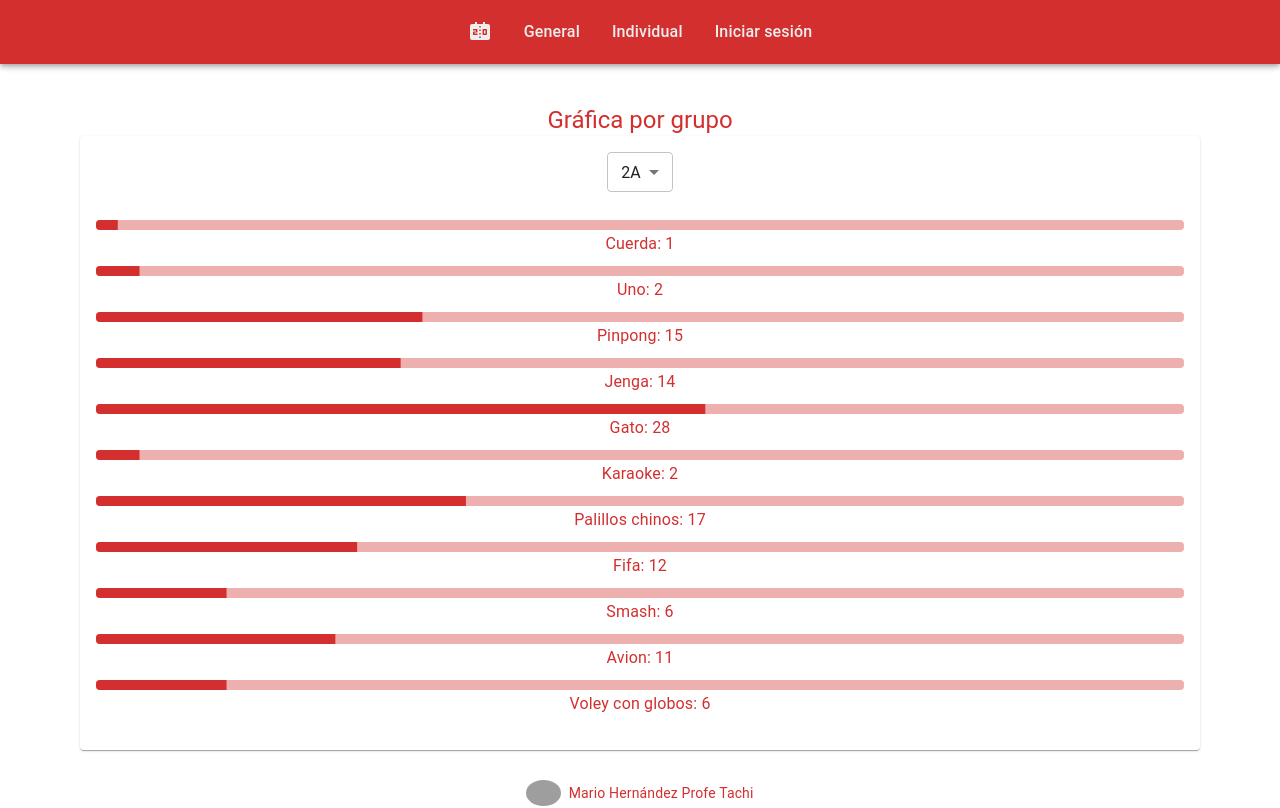
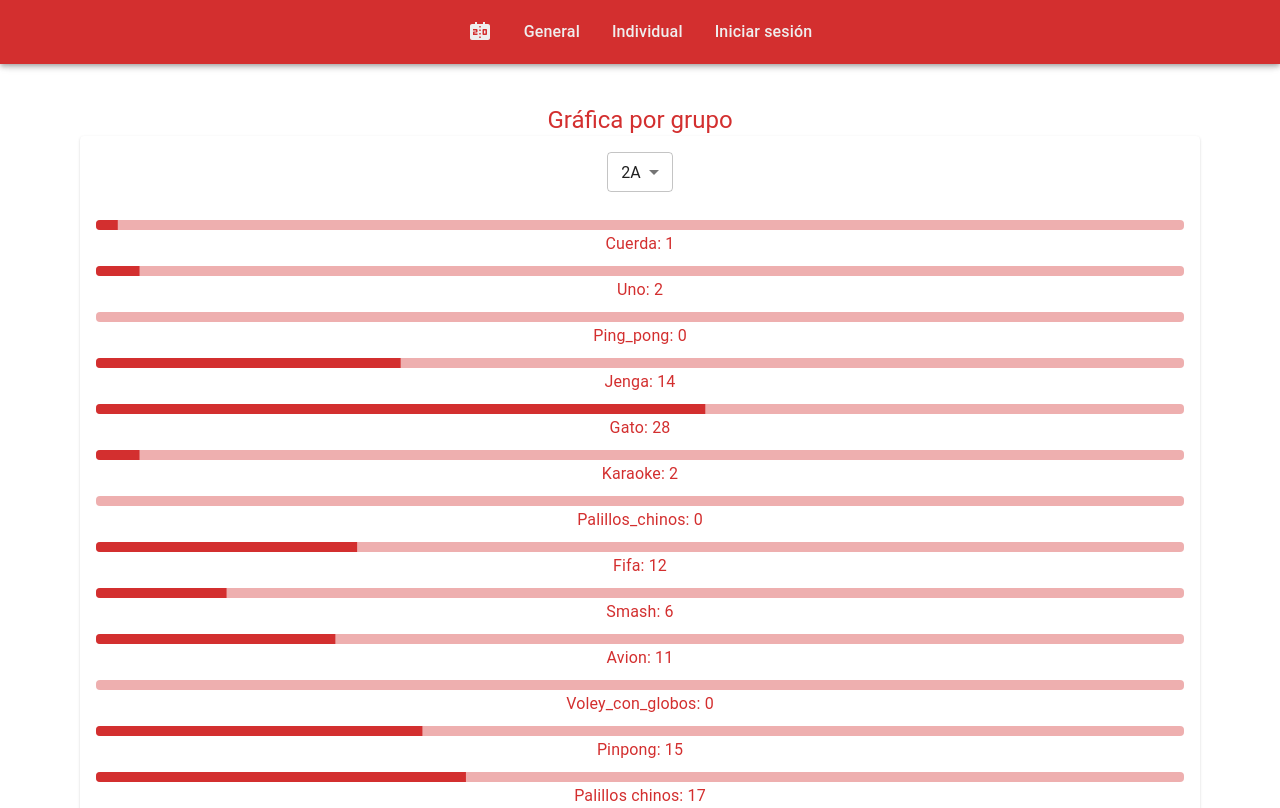
Before and after one commit to AxMar1221/app-dia-nino, a React (Vite) app: page /infoI in a window 1280 px wide. Shown: the top 808 px of the page. Built offline with nearby package versions, Linux system fonts and the light colour scheme; grey boxes are pictures that could not be loaded.

Commit message:
new data

```diff
--- a/src/Components/Pages/GrafIndiApp.jsx
+++ b/src/Components/Pages/GrafIndiApp.jsx
@@ -9,7 +9,7 @@ export const GrafIndiApp = () => {
     setSelectedGroup(event.target.value);
   };
 
-  const selectedGroupData = updatedData.find(item => item.group === selectedGroup);
+  const selectedGroupData = updatedData.find(item => item.grupo === selectedGroup);
 
   return (
     <div className='container mt-5'>
@@ -27,13 +27,13 @@ export const GrafIndiApp = () => {
             style={{ marginBottom: '20px' }}
           >
             {updatedData.map((item) => (
-              <MenuItem key={item.group} value={item.group}>{item.group}</MenuItem>
+              <MenuItem key={item.grupo} value={item.grupo}>{item.grupo}</MenuItem>
             ))}
           </Select>
           <Grid container direction='row' alignItems='flex-end' rowSpacing={1} columnSpacing={{ xs: 1, sm: 2, md: 3 }}>
             {selectedGroupData && Object.entries(selectedGroupData).map(([key, value], index, array) => (
               <Grid item key={key} className='progressBar' style={{ display: 'flex', flexDirection: 'column', alignItems: 'center' }}>
-                {(key !== 'group' && index !== array.length - 1) && ( // Evita imprimir el último dato
+                {(key !== 'grupo' && index !== array.length - 1) && ( // Evita imprimir el último dato
                   <>
                     <LinearProgress color='error' variant="determinate" value={(value / 50) * 100} sx={{ width: '100%', height: 10, borderRadius: 1 }} />
                     <Typography variant='subtitle1' color='error' >{`${key.charAt(0).toUpperCase() + key.slice(1)}: ${value}`}</Typography>
--- a/src/Components/Pages/GraficaApp.jsx
+++ b/src/Components/Pages/GraficaApp.jsx
@@ -31,9 +31,9 @@ export const GraficaApp = () => {
         <CardContent>
           <Grid container direction='row' alignItems='flex-end' rowSpacing={1} columnSpacing={{ xs: 1, sm: 2, md: 3 }}>
             {rankSort.map((item) => (
-              <Grid item key={item.group} className='progressBar' style={{ display: 'flex', flexDirection: 'column', alignItems: 'center' }}>
+              <Grid item key={item.grupo} className='progressBar' style={{ display: 'flex', flexDirection: 'column', alignItems: 'center' }}>
                 <LinearProgress color='error' variant="determinate" value={(item.points / 250) * 100} sx={{ width: '100%', height: 10, borderRadius: 1 }} />
-                <Typography variant='subtitle1' color='error' elevation={24}>{`${item.group}: ${item.points}`}</Typography>
+                <Typography variant='subtitle1' color='error' elevation={24}>{`${item.grupo}: ${item.points}`}</Typography>
               </Grid>
             ))}
           </Grid>
--- a/src/Components/Pages/data.js
+++ b/src/Components/Pages/data.js
@@ -1,19 +1,19 @@
 export const data = [
-    { group: '2A', points: 100 },
-    { group: '2B', points: 150 },
-    { group: '2C', points: 120 },
-    { group: '2D', points: 180 },
-    { group: '2E', points: 90 },
-    { group: '4A', points: 200 },
-    { group: '4B', points: 130 },
-    { group: '4C', points: 170 },
-    { group: '4D', points: 140 },
-    { group: '4E', points: 160 },
-    { group: '6A', points: 110 },
-    { group: '6B', points: 190 },
-    { group: '6C', points: 80 },
-    { group: '6D', points: 200 },
-    { group: '6E', points: 70 },
+    { grupo: '2A', cuerda: 0, uno: 0, ping_pong: 0, jenga: 0, gato: 0, karaoke: 0, palillos_chinos: 0, fifa: 0, smash: 0, avion: 0, voley_con_globos: 0, points: 0},
+    { grupo: '2B', cuerda: 0, uno: 0, ping_pong: 0, jenga: 0, gato: 0, karaoke: 0, palillos_chinos: 0, fifa: 0, smash: 0, avion: 0, voley_con_globos: 0, points: 0},
+    { grupo: '2C', cuerda: 0, uno: 0, ping_pong: 0, jenga: 0, gato: 0, karaoke: 0, palillos_chinos: 0, fifa: 0, smash: 0, avion: 0, voley_con_globos: 0, points: 0},
+    { grupo: '2D', cuerda: 0, uno: 0, ping_pong: 0, jenga: 0, gato: 0, karaoke: 0, palillos_chinos: 0, fifa: 0, smash: 0, avion: 0, voley_con_globos: 0, points: 0},
+    { grupo: '2E', cuerda: 0, uno: 0, ping_pong: 0, jenga: 0, gato: 0, karaoke: 0, palillos_chinos: 0, fifa: 0, smash: 0, avion: 0, voley_con_globos: 0, points: 0},
+    { grupo: '4A', cuerda: 0, uno: 0, ping_pong: 0, jenga: 0, gato: 0, karaoke: 0, palillos_chinos: 0, fifa: 0, smash: 0, avion: 0, voley_con_globos: 0, points: 0},
+    { grupo: '4B', cuerda: 0, uno: 0, ping_pong: 0, jenga: 0, gato: 0, karaoke: 0, palillos_chinos: 0, fifa: 0, smash: 0, avion: 0, voley_con_globos: 0, points: 0},
+    { grupo: '4C', cuerda: 0, uno: 0, ping_pong: 0, jenga: 0, gato: 0, karaoke: 0, palillos_chinos: 0, fifa: 0, smash: 0, avion: 0, voley_con_globos: 0, points: 0},
+    { grupo: '4D', cuerda: 0, uno: 0, ping_pong: 0, jenga: 0, gato: 0, karaoke: 0, palillos_chinos: 0, fifa: 0, smash: 0, avion: 0, voley_con_globos: 0, points: 0},
+    { grupo: '4E', cuerda: 0, uno: 0, ping_pong: 0, jenga: 0, gato: 0, karaoke: 0, palillos_chinos: 0, fifa: 0, smash: 0, avion: 0, voley_con_globos: 0, points: 0},
+    { grupo: '6A', cuerda: 0, uno: 0, ping_pong: 0, jenga: 0, gato: 0, karaoke: 0, palillos_chinos: 0, fifa: 0, smash: 0, avion: 0, voley_con_globos: 0, points: 0},
+    { grupo: '6B', cuerda: 0, uno: 0, ping_pong: 0, jenga: 0, gato: 0, karaoke: 0, palillos_chinos: 0, fifa: 0, smash: 0, avion: 0, voley_con_globos: 0, points: 0},
+    { grupo: '6C', cuerda: 0, uno: 0, ping_pong: 0, jenga: 0, gato: 0, karaoke: 0, palillos_chinos: 0, fifa: 0, smash: 0, avion: 0, voley_con_globos: 0, points: 0},
+    { grupo: '6D', cuerda: 0, uno: 0, ping_pong: 0, jenga: 0, gato: 0, karaoke: 0, palillos_chinos: 0, fifa: 0, smash: 0, avion: 0, voley_con_globos: 0, points: 0},
+    { grupo: '6E', cuerda: 0, uno: 0, ping_pong: 0, jenga: 0, gato: 0, karaoke: 0, palillos_chinos: 0, fifa: 0, smash: 0, avion: 0, voley_con_globos: 0, points: 0},
   ];
 
   // Eliminar el campo "points" de cada objeto
```
Also changed, not shown: 5 other files (tests, documents, lock files or other folders).
